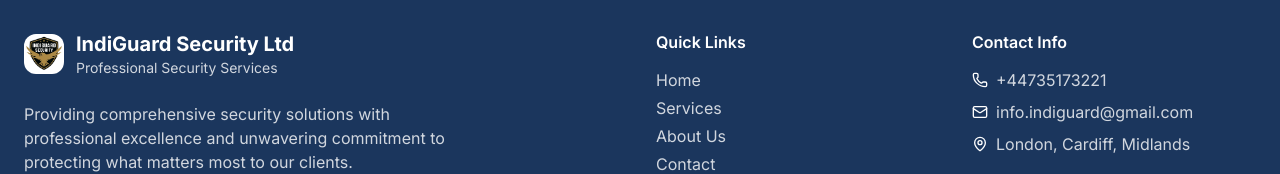
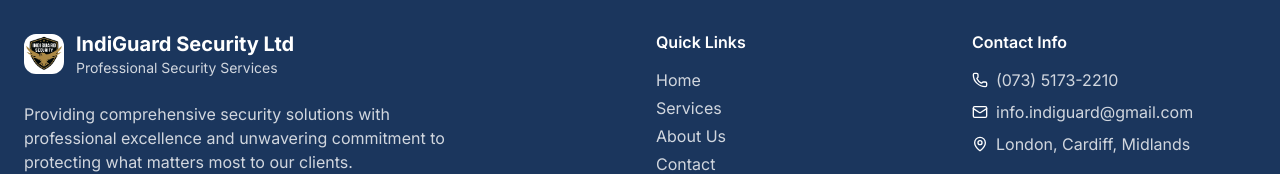
Before and after one commit to indiguard/indiguard_frontend, a React (Vite) app: page /about-us in a window 1280 px wide. Shown: the part 5087-5261 px from the top of the page. Built offline with nearby package versions, Linux system fonts and the light colour scheme.

Commit message:
Update index.jsx

```diff
--- a/src/pages/about-us/index.jsx
+++ b/src/pages/about-us/index.jsx
@@ -108,7 +108,7 @@ const AboutUsPage = () => {
               <div className="space-y-2 sm:space-y-3 text-sm sm:text-base">
                 <div className="flex items-center space-x-2">
                   <Icon name="Phone" className="w-4 h-4" />
-                  <span className="text-primary-foreground/80">+44735173221</span>
+                  <span className="text-primary-foreground/80">(073) 5173-2210</span>
                 </div>
                 <div className="flex items-center space-x-2">
                   <Icon name="Mail" className="w-4 h-4" />
```
